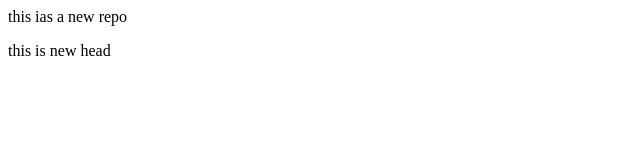
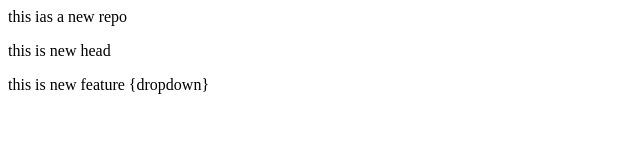
Before and after one commit to Aditya7499/localrepo, a plain HTML site: page index.html in a window 1280 px wide. Shown: the whole page, without its empty margins (0-640 px from the left). Drawn offline with Linux system fonts and the light colour scheme.

Commit message:
ADD dropdown

```diff
--- a/index.html
+++ b/index.html
@@ -1,2 +1,3 @@
 <p>this ias a new repo</p>
 <p>this is new head</p>
+<p>this is new feature {dropdown}</p>
```
